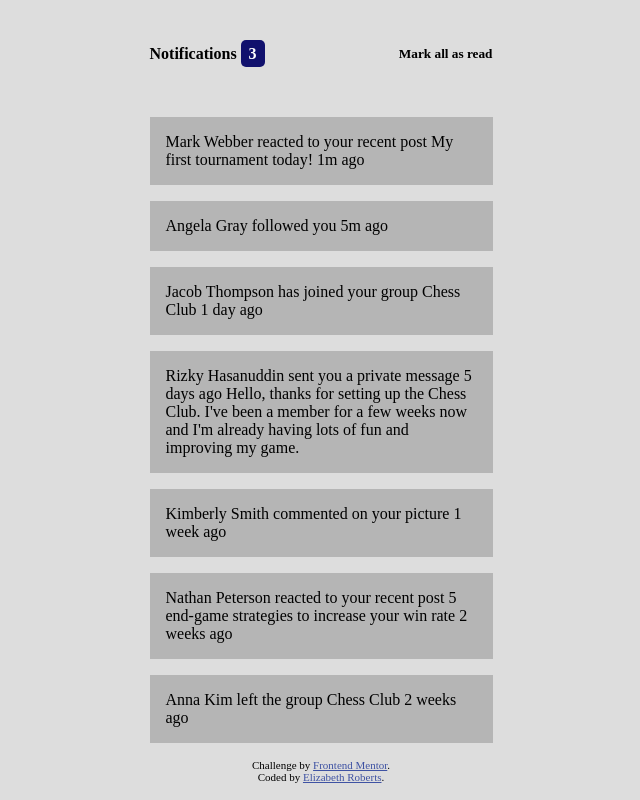
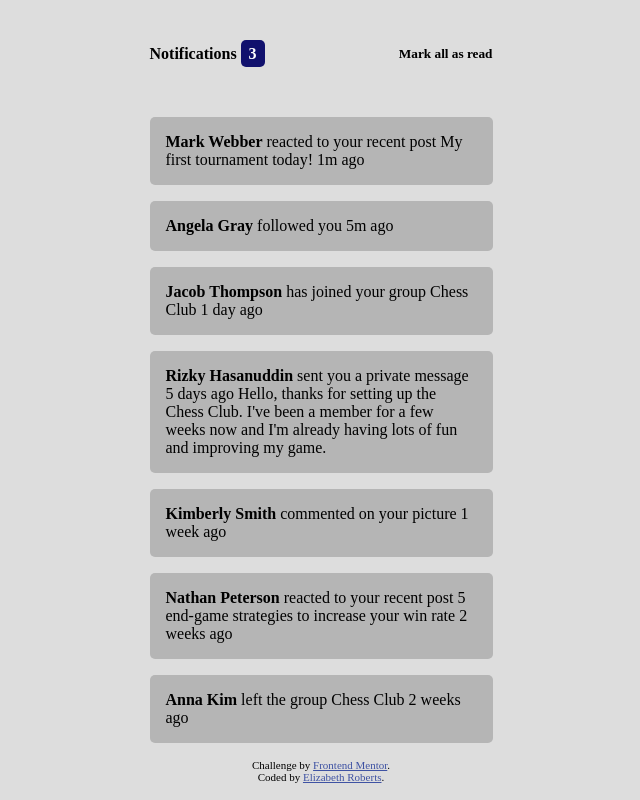
Before and after one commit to er1927/notifications-page, a plain HTML site: page index.html in a window 1280 px wide. Shown: the whole page, without its empty margins (319-959 px from the left). Drawn offline with Linux system fonts and the light colour scheme.

Commit message:
Styled username on notification.

```diff
--- a/index.html
+++ b/index.html
@@ -46,6 +46,10 @@
       background-color: rgb(181, 181, 181);
       padding:1em;
       margin: 1em;
+      border-radius: 5px;
+    }
+    .username {
+      font-weight: bold;
     }
     footer {
       display: flex;
@@ -62,33 +66,33 @@
   </div>
   <div class="notification-list">
   <div class="notification">
-    Mark Webber reacted to your recent post My first tournament today!
+    <span class="username">Mark Webber</span> reacted to your recent post My first tournament today!
   1m ago
   </div>
   <div class="notification">
-    Angela Gray followed you
+    <span class="username">Angela Gray</span> followed you
   5m ago
   </div>
   <div class="notification">
-    Jacob Thompson has joined your group Chess Club
+    <span class="username">Jacob Thompson</span> has joined your group Chess Club
   1 day ago
   </div>
   <div class="notification">
-    Rizky Hasanuddin sent you a private message
+    <span class="username">Rizky Hasanuddin</span> sent you a private message
   5 days ago
   Hello, thanks for setting up the Chess Club. I've been a member for a few weeks now and
   I'm already having lots of fun and improving my game.
   </div>
   <div class="notification">
-    Kimberly Smith commented on your picture
+    <span class="username">Kimberly Smith</span> commented on your picture
   1 week ago
   </div>
   <div class="notification">
-    Nathan Peterson reacted to your recent post 5 end-game strategies to increase your win rate
+    <span class="username">Nathan Peterson</span> reacted to your recent post 5 end-game strategies to increase your win rate
   2 weeks ago
   </div>
   <div class="notification">
-    Anna Kim left the group Chess Club
+    <span class="username">Anna Kim</span> left the group Chess Club
   2 weeks ago
   </div>
 </div>
```
